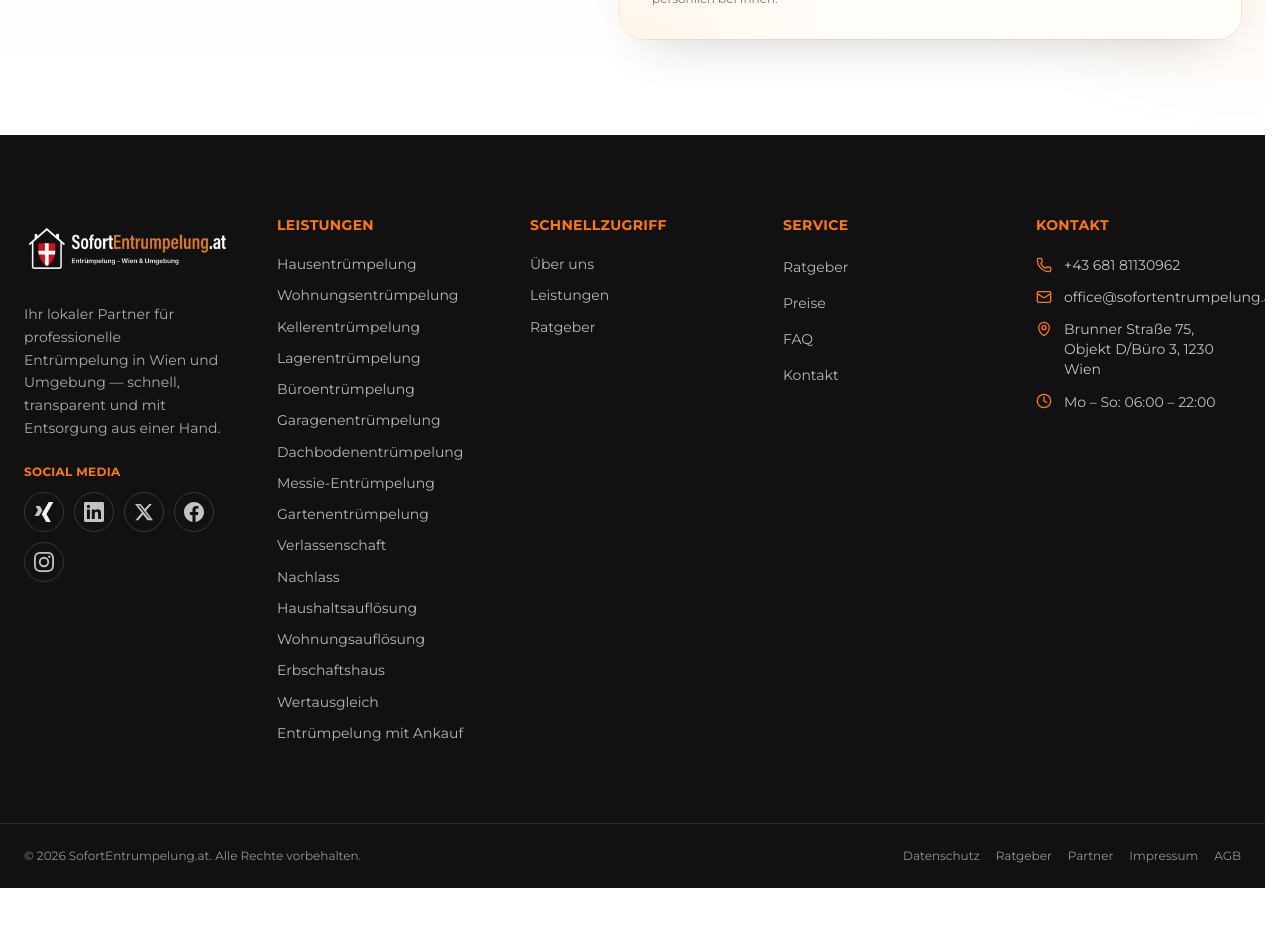
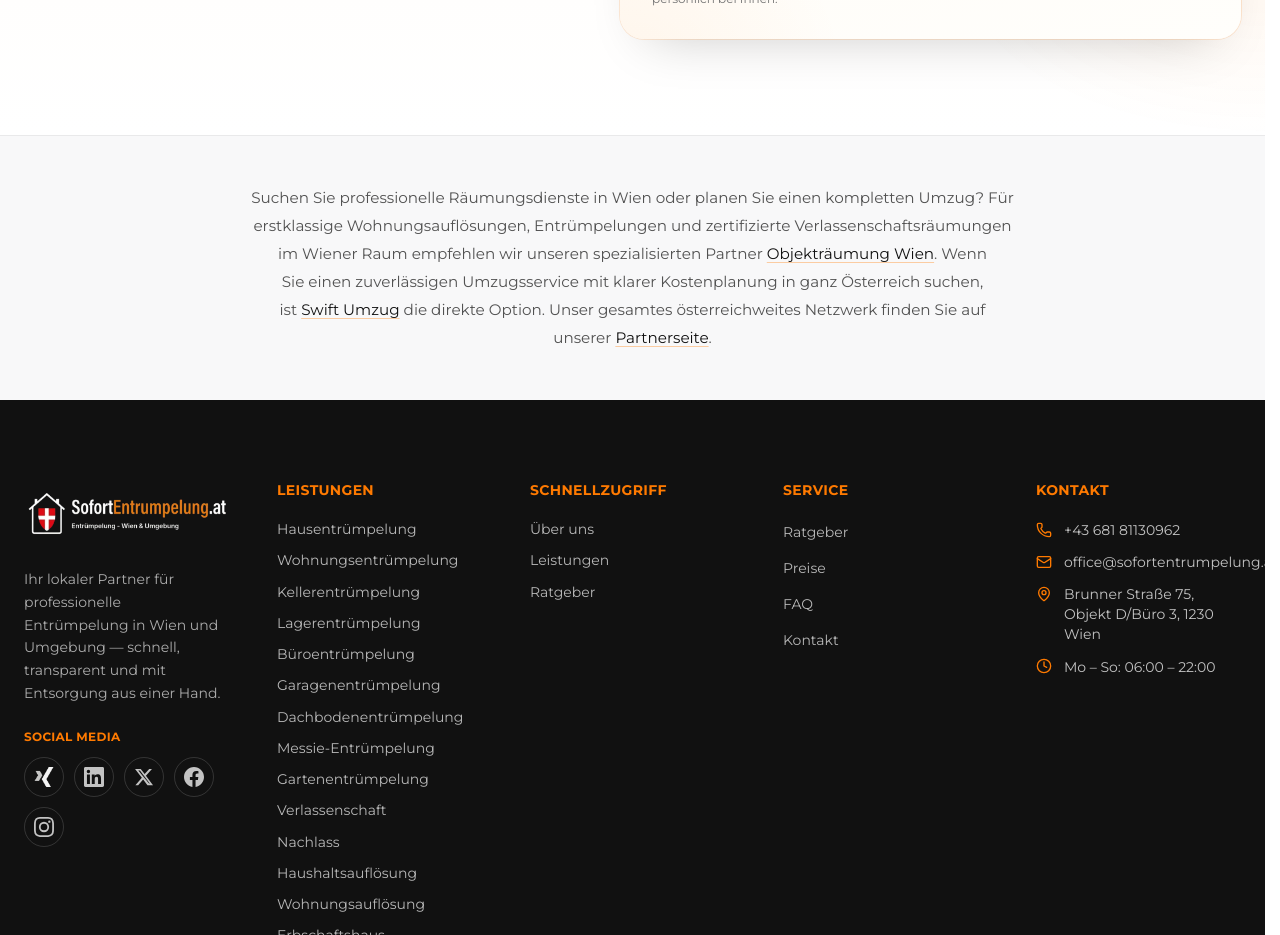
Before and after one commit to Ismailjobs/sofortentr-mpelung, a Next.js app: page / in a window 1280 px wide. Shown: the part 7980-8915 px from the top of the page. Before the commit the page ends 8868 px from the top, so only its background shows below. Built offline with nearby package versions, Linux system fonts and the light colour scheme; no server answers.

Commit message:
Partner güncellemesi

```diff
--- a/src/app/page.tsx
+++ b/src/app/page.tsx
@@ -3,6 +3,7 @@ import { preload } from "react-dom";
 import { buildPageMetadata } from "@/lib/page-metadata";
 import ContactPanel from "@/components/ContactPanel";
 import Footer from "@/components/Footer";
+import HomeNetworkRecommendations from "@/components/HomeNetworkRecommendations";
 import Header from "@/components/Header";
 import LocalBusinessJsonLd from "@/components/LocalBusinessJsonLd";
 import FaqPageJsonLd from "@/components/FaqPageJsonLd";
@@ -55,6 +56,7 @@ export default function Home() {
       <DeferredIdle fallback={<ContactFormPlaceholder />}>
         <LazyContactFormSection />
       </DeferredIdle>
+      <HomeNetworkRecommendations />
       <Footer />
       <DeferredIdle>
         <LazyWhatsAppFAB />
--- /dev/null
+++ b/src/components/HomeNetworkRecommendations.tsx
@@ -0,0 +1,54 @@
+import Link from "next/link";
+import { PARTNER_PATH, SITE_PARTNERS } from "@/data/site-content";
+
+const objektraeumung = SITE_PARTNERS.find((p) => p.url.includes("objektraeumung.at"));
+const swiftUmzug = SITE_PARTNERS.find((p) => p.url.includes("swiftumzug.at"));
+
+const externalLinkClass =
+  "font-medium text-brand-dark underline decoration-brand-orange/35 underline-offset-[3px] transition hover:text-brand-orange hover:decoration-brand-orange";
+
+const internalLinkClass =
+  "font-medium text-brand-dark underline decoration-brand-orange/35 underline-offset-[3px] transition hover:text-brand-orange hover:decoration-brand-orange";
+
+/** Startseite: dezente Partner-Empfehlung direkt über dem Footer (SEO-Netzwerk, kein Link-Spam). */
+export default function HomeNetworkRecommendations() {
+  if (!objektraeumung || !swiftUmzug) return null;
+
+  return (
+    <section
+      aria-labelledby="home-network-recommendations"
+      className="border-t border-black/[0.06] bg-brand-muted/60 py-10 sm:py-12"
+    >
+      <div className="mx-auto max-w-[min(100%,88rem)] px-3 sm:px-5 lg:px-6">
+        <h2
+          id="home-network-recommendations"
+          className="sr-only"
+        >
+          Empfohlene Partner im Netzwerk
+        </h2>
+        <p className="mx-auto max-w-3xl text-pretty text-center text-sm leading-relaxed text-neutral-600 sm:text-[0.95rem] sm:leading-7">
+          Suchen Sie professionelle Räumungsdienste in Wien oder planen Sie einen kompletten Umzug? Für
+          erstklassige Wohnungsauflösungen, Entrümpelungen und zertifizierte Verlassenschaftsräumungen im
+          Wiener Raum empfehlen wir unseren spezialisierten Partner{" "}
+          <a
+            href={objektraeumung.url}
+            target="_blank"
+            rel="noopener noreferrer"
+            className={externalLinkClass}
+          >
+            Objekträumung Wien
+          </a>
+          . Wenn Sie einen zuverlässigen Umzugsservice mit klarer Kostenplanung in ganz Österreich suchen, ist{" "}
+          <a href={swiftUmzug.url} target="_blank" rel="noopener noreferrer" className={externalLinkClass}>
+            Swift Umzug
+          </a>{" "}
+          die direkte Option. Unser gesamtes österreichweites Netzwerk finden Sie auf unserer{" "}
+          <Link href={PARTNER_PATH} className={internalLinkClass}>
+            Partnerseite
+          </Link>
+          .
+        </p>
+      </div>
+    </section>
+  );
+}
```
